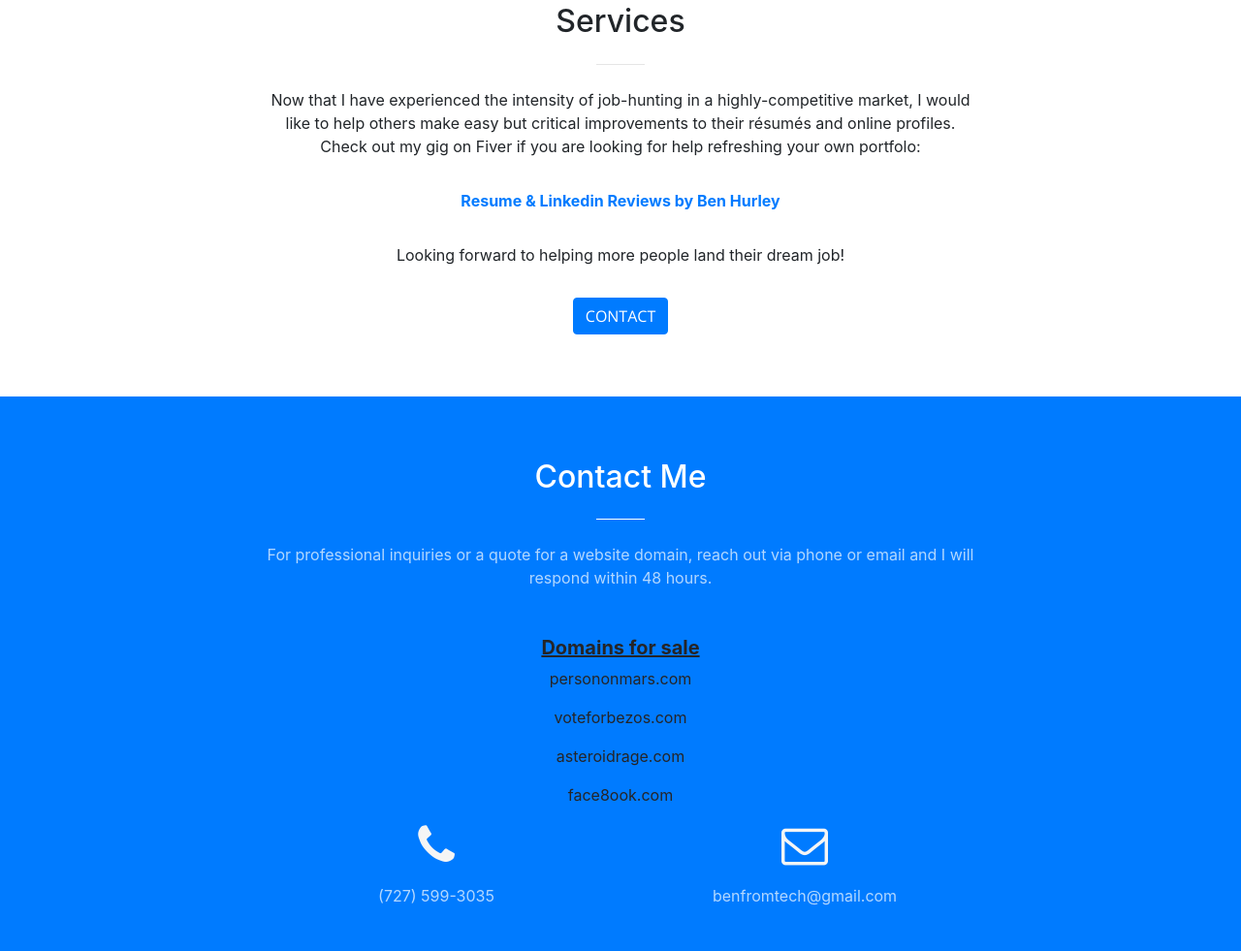
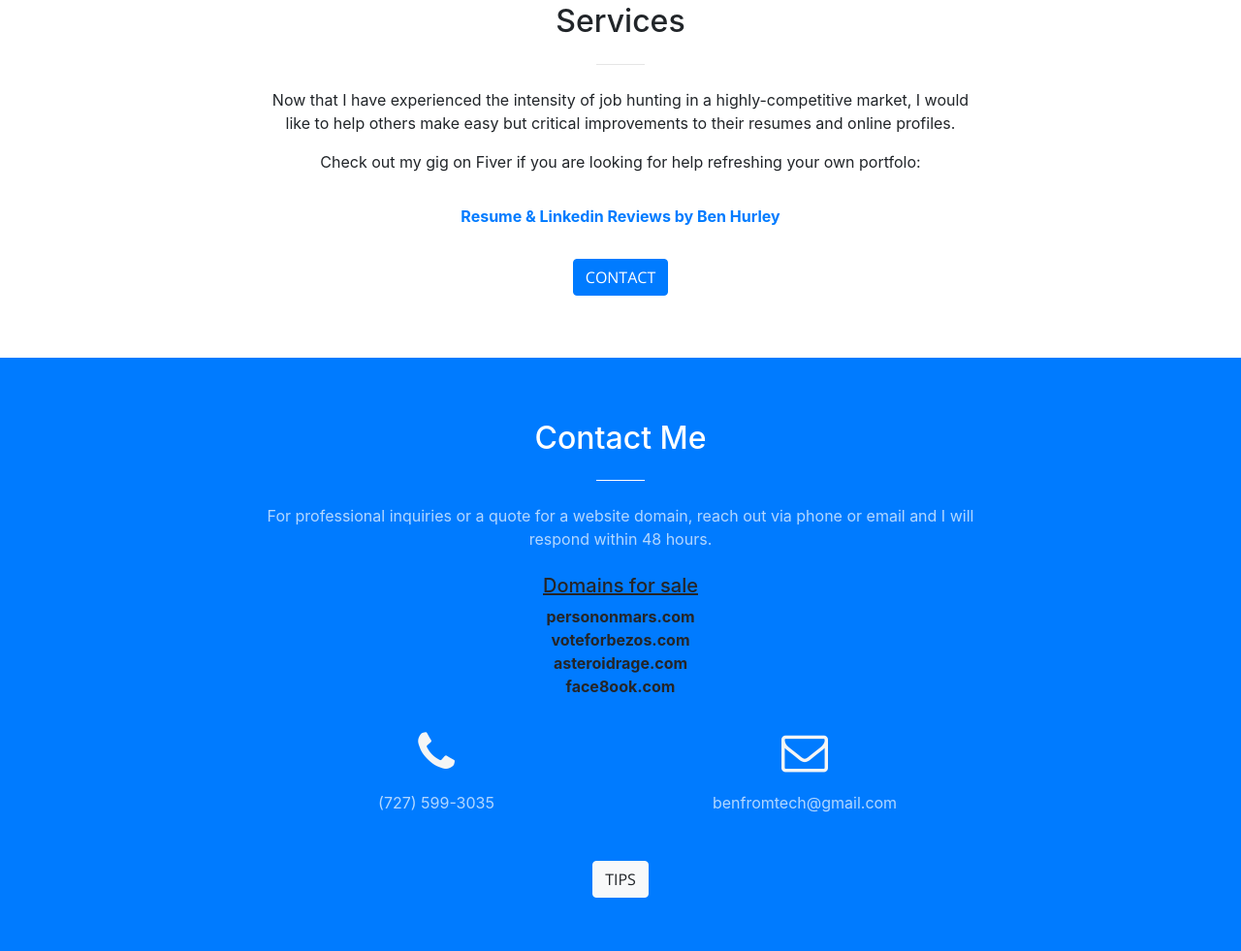
Before and after one commit to thebenhurley/thebenhurley.github.io, a website with bundled scripts: page index.html in a window 1280 px wide. Shown: the part 1810-2791 px from the top of the page at 97% size. Built offline with nearby package versions, Linux system fonts and the light colour scheme.

Commit message:
[cosmetic] minimize wording and clean up styling :lipstick:

```diff
--- a/index.html
+++ b/index.html
@@ -54,7 +54,7 @@
               <a class="nav-link js-scroll-trigger" href="#about">About</a>
             </li>
             <li class="nav-item">
-              <a class="nav-link js-scroll-trigger" href="#resume">Resume</a>
+              <a class="nav-link js-scroll-trigger" href="#skills">Skills</a>
             </li>
             <li class="nav-item">
               <a class="nav-link js-scroll-trigger" href="#services">Services</a>
@@ -96,17 +96,17 @@
             <p class="text-faded mb-4">My name is Ben Hurley. I attended Florida State University and graduated with a B.S. in Computer Science. Now I live in New York City, working as an IT Consultant.</p>
             <p class="text-faded mb-4">On the side, I collect some sweet <a class="js-scroll-trigger" href="#contact" style="color:white">website domains</a>
               (persononmars.com, face8ook.com, asteroidrage.com, voteforbezos.com).</p>
-            <p class="text-faded mb-4">I also work as a forum moderator for AWS Certification Exams and conduct <a class="js-scroll-trigger" href="#services" style="color: whitesmoke"><b>Professional Resume & Linkedin Reviews</b></a>.</p>
+            <p class="text-faded mb-4">I also conduct <a class="js-scroll-trigger" href="#services" style="color: whitesmoke"><b>Professional Resume & Linkedin Reviews</b></a> and work as a forum moderator for AWS Certification Exams.</p>
             <div class="link-space"></div>
-                <a class="btn btn-light btn-xl sr-button js-scroll-trigger" href="#resume">See My Resume</a>
+                <a class="btn btn-light btn-xl sr-button js-scroll-trigger" href="#skills">See My Skills</a>
           </div>
         </div>
       </div>
     </section>
 
-    <section id = "resume" class="bg-dark text-white">
+    <section id = "skills" class="bg-dark text-white">
       <div class="container text-center">
-        <h2 class="mb-4">Resume</h2>
+        <h2 class="mb-4">Skills</h2>
         <hr class="my-4">
         <p class="text-faded mb-4">Click on the icons below to see my work.</p>
           <div class="link-space"></div>
@@ -131,16 +131,15 @@
           <div class="col-lg-8 mx-auto text-center">
             <h2 class="section-heading">Services</h2>
             <hr class="my-4">
-            <p>Now that I have experienced the intensity of job-hunting in a highly-competitive market,
-                I would like to help others make easy but critical improvements to their résumés and
-                online profiles. Check out my gig on Fiver if you are looking for help refreshing your
-                own portfolo:</p>
-                <div class="link-space"></div>
-                <a href="https://www.fiverr.com/s2/531f0ab3b9"><b>Resume & Linkedin Reviews by Ben Hurley</b></a>
-                <div class="link-space"></div>
-            <p>Looking forward to helping more people land their dream job!</p>
+            <p>Now that I have experienced the intensity of job hunting in a highly-competitive market,
+              I would like to help others make easy but critical improvements to their resumes and
+              online profiles.</p>
+            <p>Check out my gig on Fiver if you are looking for help refreshing your
+              own portfolo:</p>
+              <div class="link-space"></div>
+            <a href="https://www.fiverr.com/s2/531f0ab3b9"><b>Resume & Linkedin Reviews by Ben Hurley</b></a>
             <div class="link-space"></div>
-                <a class="btn btn-primary btn-xl sr-button js-scroll-trigger" href="#contact">Contact</a>
+            <a class="btn btn-primary btn-xl sr-button js-scroll-trigger" href="#contact">Contact</a>
           </div>
         </div>
       </div>
@@ -152,16 +151,17 @@
           <div class="col-lg-8 mx-auto text-center">
             <h2 class="section-heading text-white">Contact Me</h2>
             <hr class="light my-4">
-              <p class="text-faded mb-4">For professional inquiries or a quote for a website domain, reach out via phone or email and I will respond within 48 hours.</p> &nbsp;
+              <p class="text-faded mb-4">For professional inquiries or a quote for a website domain, reach out via phone or email and I will respond within 48 hours.</p>
           </div>
         </div>
         <div class="row">
           <div class="col-lg-8 mx-auto text-center text" style="color:rgb(37, 37, 39)">
-            <h5><b><u>Domains for sale</u></b></h5>
-            <p>persononmars.com</p>
-            <p>voteforbezos.com</p>
-            <p>asteroidrage.com</p>
-            <p>face8ook.com</p>
+            <b><h5><u>Domains for sale</u></h5>
+            <p>persononmars.com<br>
+                voteforbezos.com<br>
+                asteroidrage.com<br>
+                face8ook.com</p></b>
+            <div class="link-space"></div>
           </div>
         </div>
         <div class="row">
```
